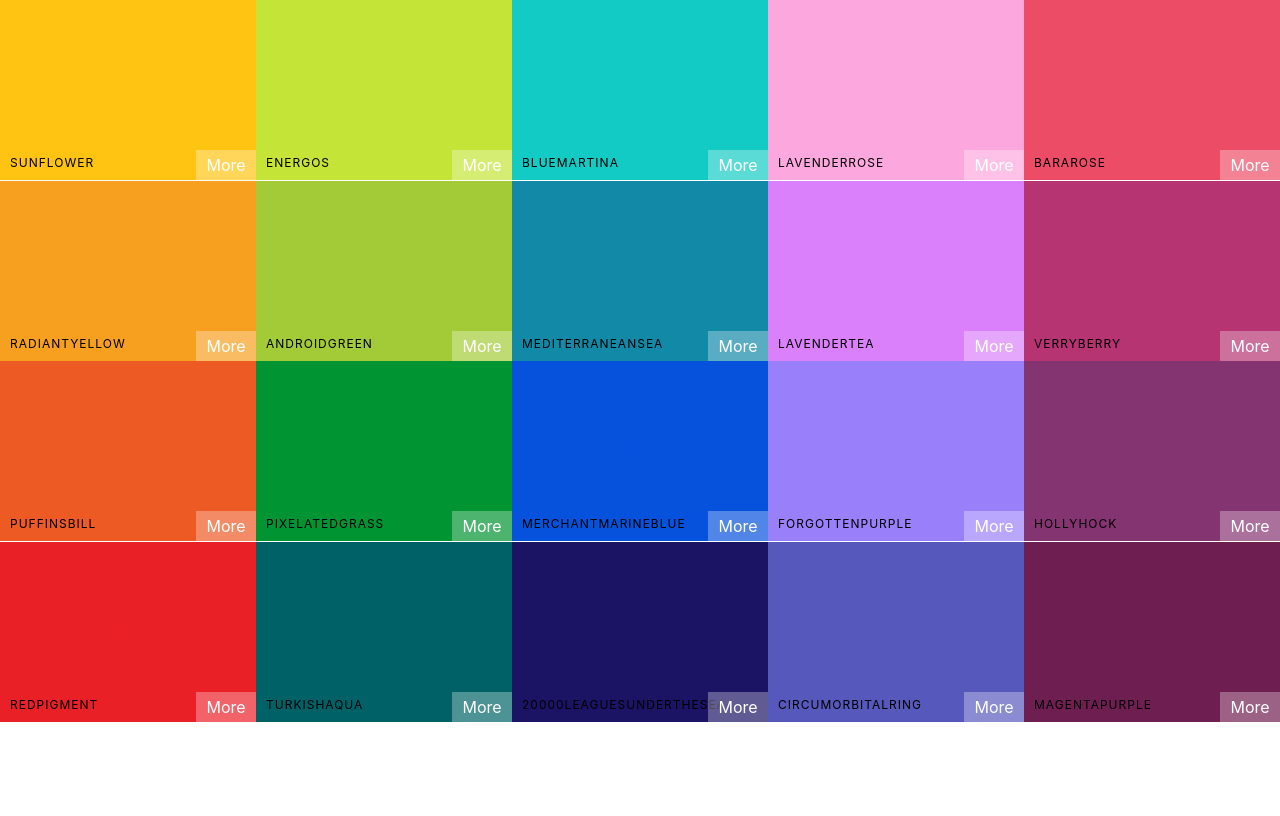
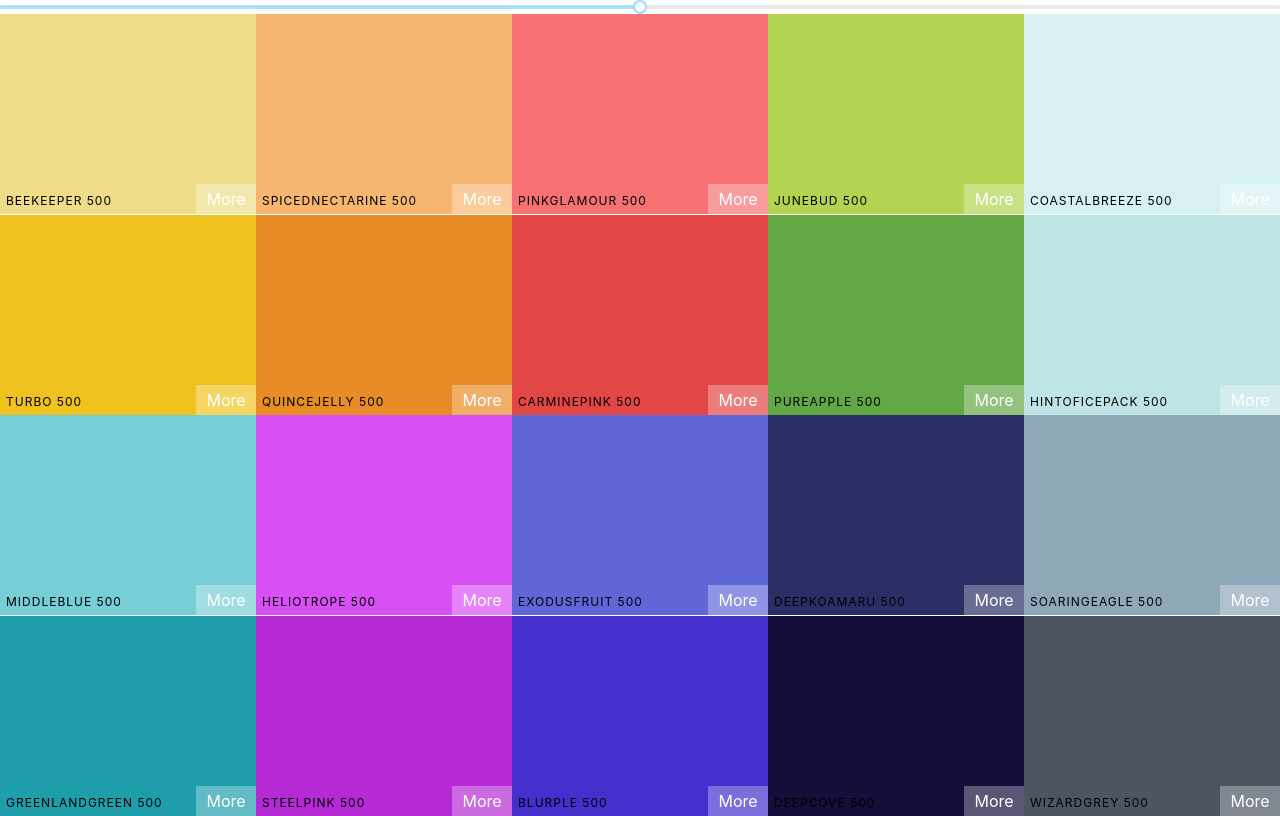
Before and after one commit to jensmartinhaberland/colors-app, a React (Create React App) app: page / in a window 1280 px wide. Built offline with nearby package versions, Linux system fonts and the light colour scheme.

Commit message:
Add color-slider

```diff
--- a/package.json
+++ b/package.json
@@ -7,6 +7,7 @@
     "@testing-library/react": "^12.0.0",
     "@testing-library/user-event": "^13.2.1",
     "chroma-js": "^2.4.2",
+    "rc-slider": "^9.7.5",
     "react": "^17.0.2",
     "react-copy-to-clipboard": "^5.0.4",
     "react-dom": "^17.0.2",
--- a/src/App.js
+++ b/src/App.js
@@ -8,7 +8,7 @@
     console.log(generatePalette(seedColors[4]));
     return (
       <div>
-        <Palette {...seedColors[2]} />
+        <Palette palette={generatePalette(seedColors[4])} />
       </div>
     );
   }
--- a/src/components/Palette.jsx
+++ b/src/components/Palette.jsx
@@ -1,15 +1,37 @@
 import React, { Component } from "react";
 import ColorBox from "./ColorBox";
 import "../components/styles/Palette.css";
+import Slider from "rc-slider";
+import "rc-slider/assets/index.css";
 
 class Palette extends Component {
+  constructor(props) {
+    super(props);
+    this.state = { level: 500 };
+    this.changeLevel = this.changeLevel.bind(this);
+  }
+
+  changeLevel(level) {
+    this.setState({ level });
+  }
+
   render() {
-    const colorBoxes = this.props.colors.map((color) => (
-      <ColorBox key={color.id} background={color.color} name={color.name} />
+    const { colors } = this.props.palette;
+    const { level } = this.state;
+
+    const colorBoxes = colors[level].map((color) => (
+      <ColorBox background={color.hex} name={color.name} />
     ));
 
     return (
       <div className="Palette">
+        <Slider
+          defaultValue={level}
+          min={100}
+          max={900}
+          step={100}
+          onAfterChange={this.changeLevel}
+        />
         {/* Navbar goes here */}
         <div className="Palette-colors">{colorBoxes}</div>
         {/* Footer eventually */}
--- a/src/components/styles/ColorBox.css
+++ b/src/components/styles/ColorBox.css
@@ -38,7 +38,8 @@
   font-size: 12px;
   left: 0;
   letter-spacing: 1px;
-  padding: 10px;
+  /*padding: 10px;*/
+  padding: 6px;
   position: absolute;
   text-transform: uppercase;
   width: 100%;
--- a/src/components/styles/Palette.css
+++ b/src/components/styles/Palette.css
@@ -3,5 +3,6 @@
 }
 
 .Palette-colors {
-  height: 90%;
+  /*height: 90 %;*/
+  height: 100%;
 }
```
Also changed, not shown: 1 other file (tests, documents, lock files or other folders).
